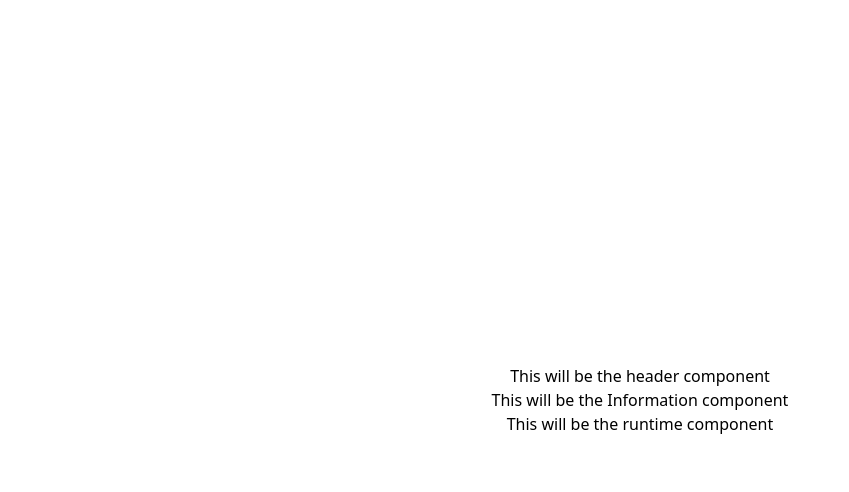
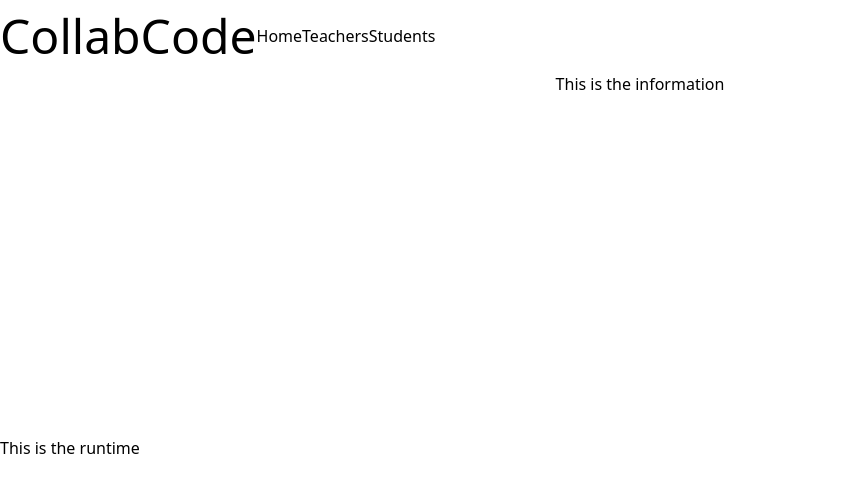
Before and after one commit to gschool-blue-ocean/collabcode, a React (Vite) app: page / in a window 1280 px wide. Shown: the top 492 px of the page, without its empty margins (0-849 px from the left). Built offline with nearby package versions, Linux system fonts and the light colour scheme.

Commit message:
Built the rough draft for the landing page with appropriate components

```diff
--- /dev/null
+++ b/src/components/Header.jsx
@@ -0,0 +1,16 @@
+const Header = () => {
+  return (
+    <>
+      <div id="Navbar" className="flex h-[10vh] w-full items-center">
+        <h1 className="text-[3rem]">CollabCode</h1>
+        <div id="navigation" className="flex">
+          <h1>Home</h1>
+          <h1>Teachers</h1>
+          <h1>Students</h1>
+        </div>
+      </div>
+    </>
+  );
+};
+
+export default Header;
--- /dev/null
+++ b/src/components/Information.jsx
@@ -0,0 +1,13 @@
+const Information = () => {
+  return (
+    <>
+      <div id="information-container" className="w-full h-[80vh]">
+        <div id="information-text" className="flex items-center justify-center">
+          <h1>This is the information</h1>
+        </div>
+      </div>
+    </>
+  );
+};
+
+export default Information;
--- a/src/components/LandingPage.jsx
+++ b/src/components/LandingPage.jsx
@@ -1,3 +1,7 @@
+import Header from './Header';
+import Information from './Information';
+import Runtime from './Runtime';
+
 const LandingPage = () => {
   return (
     <>
@@ -5,9 +9,9 @@
         id="landing-page-container"
         className="w-full h-[100vh] flex flex-col items-center justify-center"
       >
-        <h1>This will be the header component</h1>
-        <h1>This will be the Information component</h1>
-        <h1>This will be the runtime component</h1>
+        <Header />
+        <Information />
+        <Runtime />
       </div>
     </>
   );
--- /dev/null
+++ b/src/components/Runtime.jsx
@@ -0,0 +1,13 @@
+const Runtime = () => {
+  return (
+    <>
+      <div id="runtime-container" className="w-full h-[80vh]">
+        <div>
+          <h1>This is the runtime</h1>
+        </div>
+      </div>
+    </>
+  );
+};
+
+export default Runtime;
```
